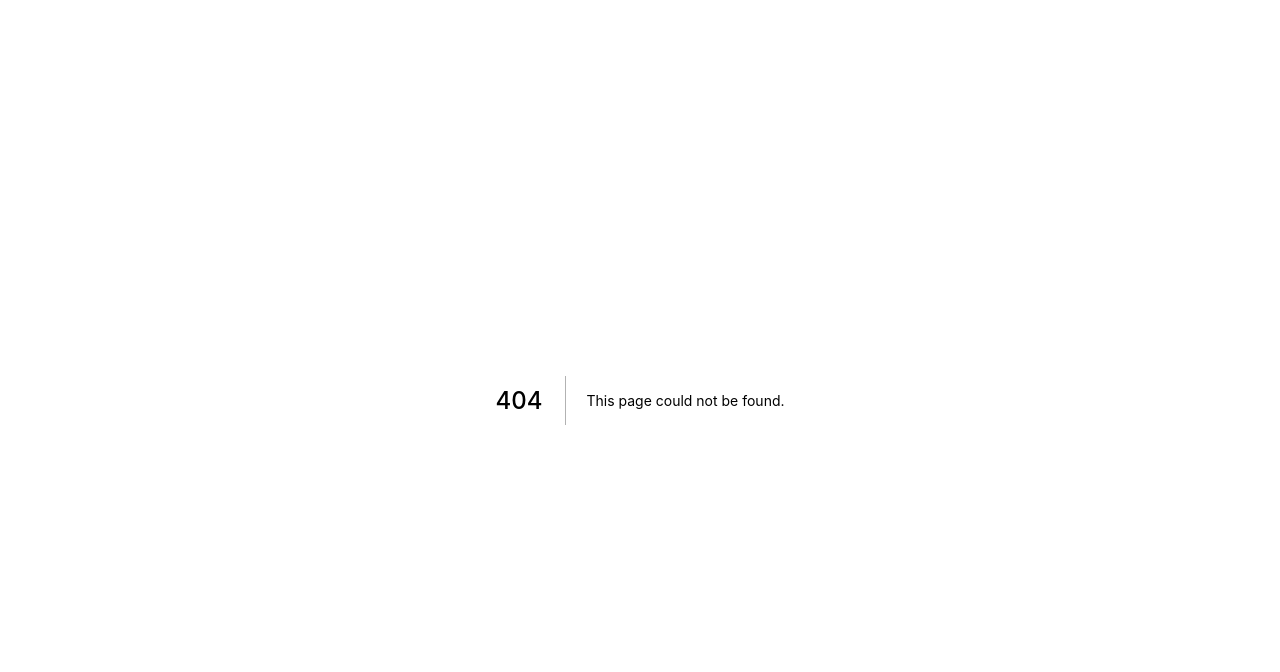
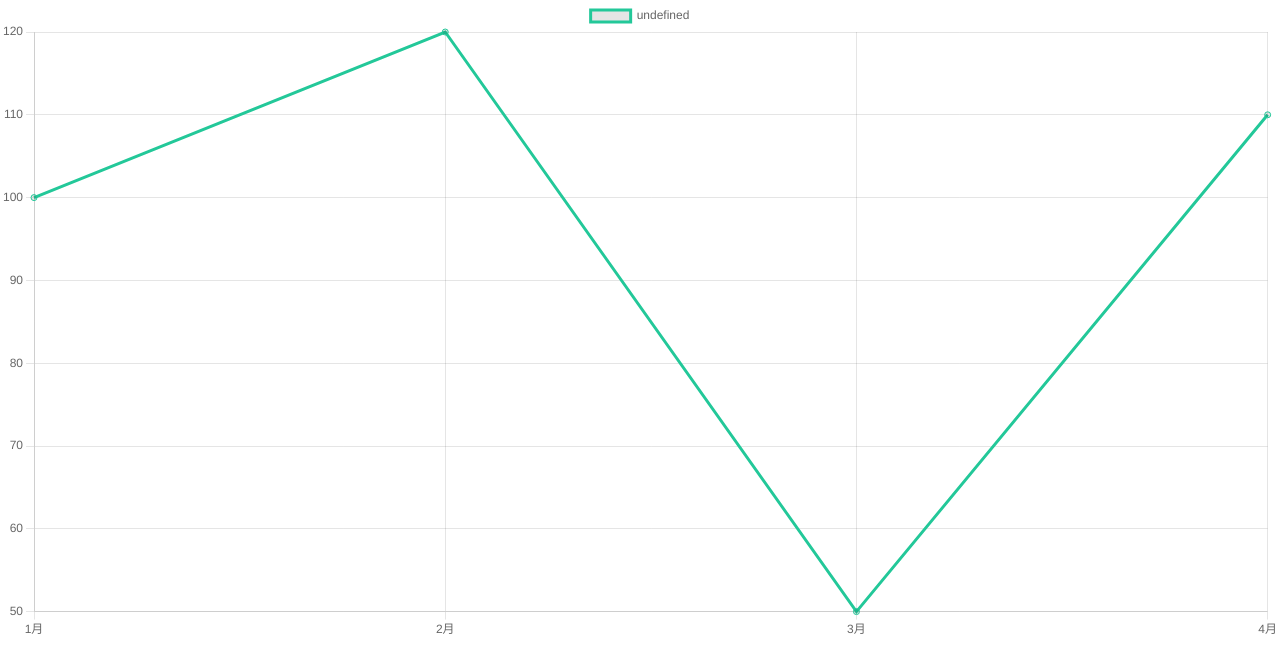
Before and after one commit to ryuichi3811/Dr.Brown, a Next.js app in the folder frontend/: page /client/MyProfile in a window 1280 px wide. Before the commit this address had no page. Shown: the top 672 px of the page. Built offline with nearby package versions, Linux system fonts and the light colour scheme.

Commit message:
fix: code

```diff
--- /dev/null
+++ b/frontend/src/components/LineChart.tsx
@@ -0,0 +1,24 @@
+import { NextPage } from "next";
+import { Line } from "react-chartjs-2";
+import { Chart, registerables } from "chart.js";
+Chart.register(...registerables);
+
+const LineChart: NextPage = () => {
+  const data = {
+    labels: ["1月", "2月", "3月", "4月"],
+    datasets: [
+      {
+        borderColor: "rgba(35,200,153,1)",
+        data: [100, 120, 50, 110],
+        lineTension: 0,
+      },
+    ],
+  };
+  return (
+    <div className="chart">
+      <Line data={data} />
+    </div>
+  );
+};
+
+export default LineChart;
--- /dev/null
+++ b/frontend/src/pages/client/MyProfile.tsx
@@ -0,0 +1,12 @@
+import { NextPage } from "next";
+import LineChart from "../../components/LineChart";
+
+const MyProfile: NextPage = () => {
+    return (
+        <div>
+            <LineChart/>
+        </div>
+    );
+}
+
+export default MyProfile;
```
Also changed, not shown: frontend/src/pages/client/Condition.tsx (added), 2 other files (tests, documents, lock files or other folders).
